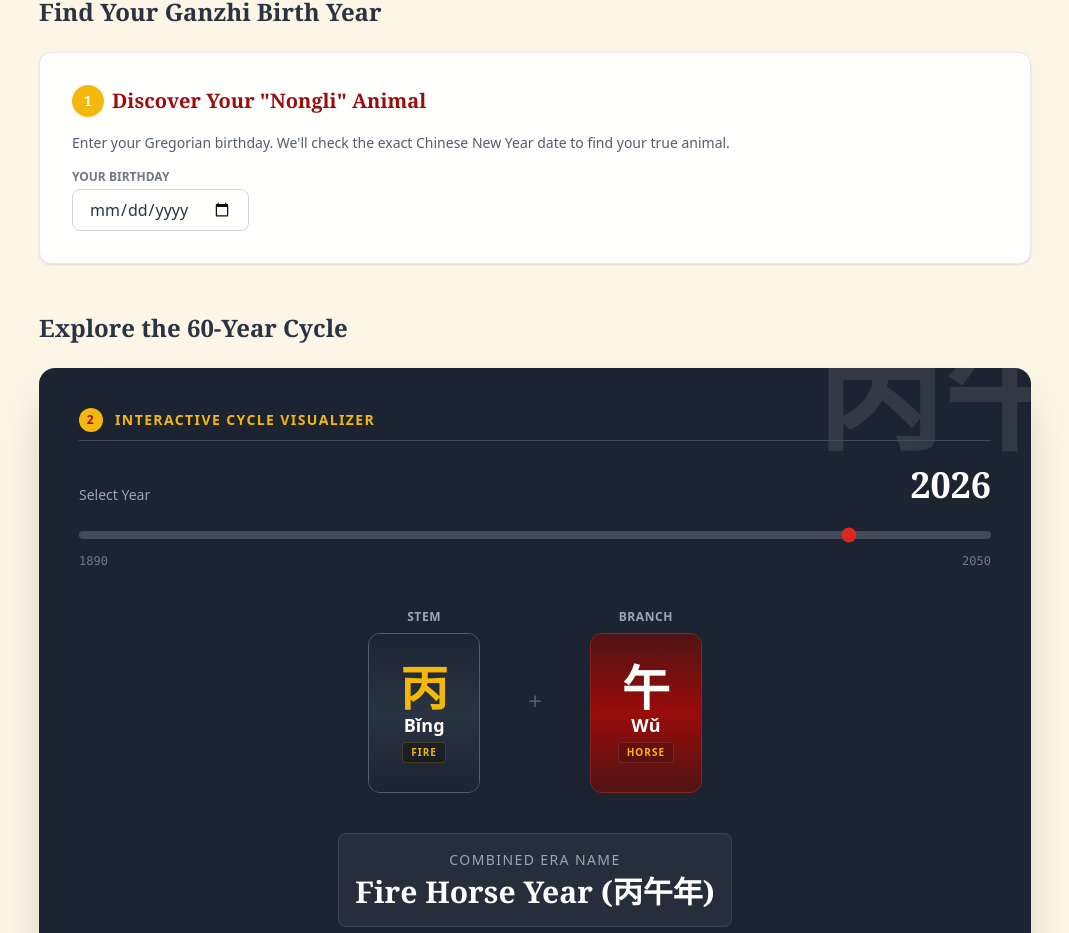
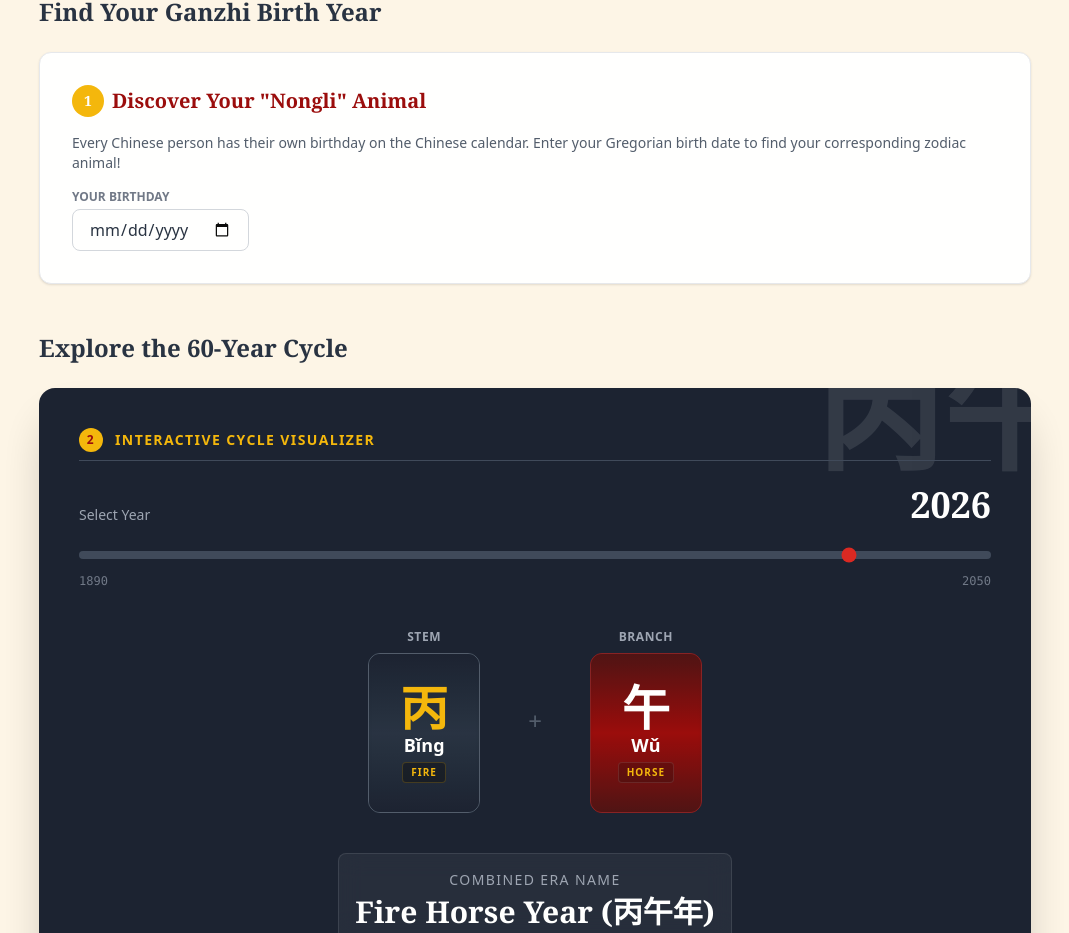
Before and after one commit to iqnuxul/CNY-Lucky-Horse-Fun-Facts, a React (Vite) app: page / in a window 1280 px wide. Shown: the part 2431-3364 px from the top of the page, without its empty margins (105-1174 px from the left). Built offline with nearby package versions, Linux system fonts and the light colour scheme.

Commit message:
Revise description for birthday input instructions
Updated the description text to clarify the input instructions for the user.

```diff
--- a/components/GanzhiCalculator.tsx
+++ b/components/GanzhiCalculator.tsx
@@ -93,7 +93,7 @@ export const GanzhiCalculator: React.FC = () => {
                 Discover Your "Nongli" Animal
             </h3>
             <p className="text-gray-600 text-sm mb-4">
-                Enter your Gregorian birthday. We'll check the exact Chinese New Year date to find your true animal.
+                Every Chinese person has their own birthday on the Chinese calendar. Enter your Gregorian birth date to find your corresponding zodiac animal!
             </p>
 
             <div className="flex flex-col sm:flex-row gap-4 items-end">
```
